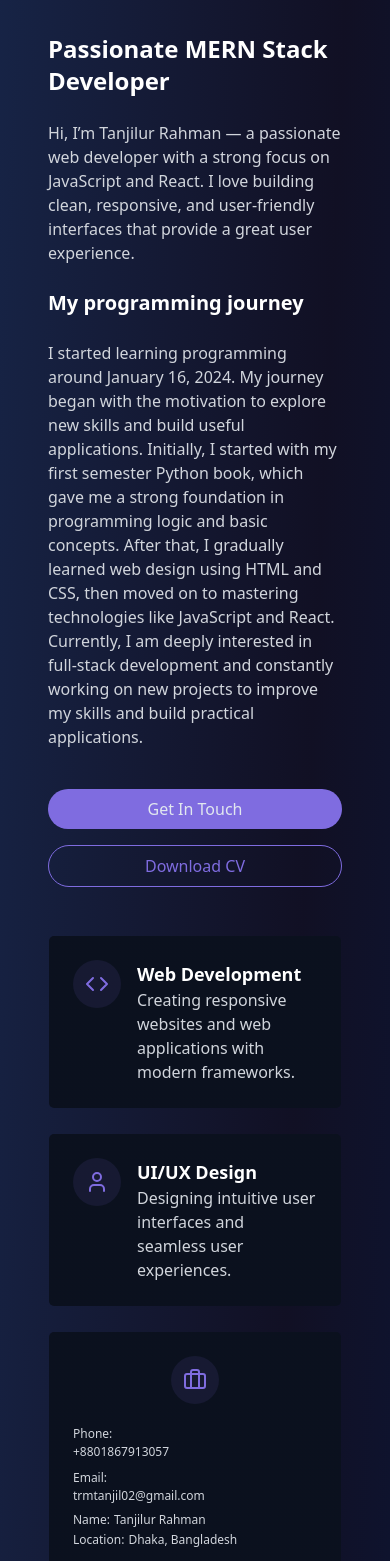
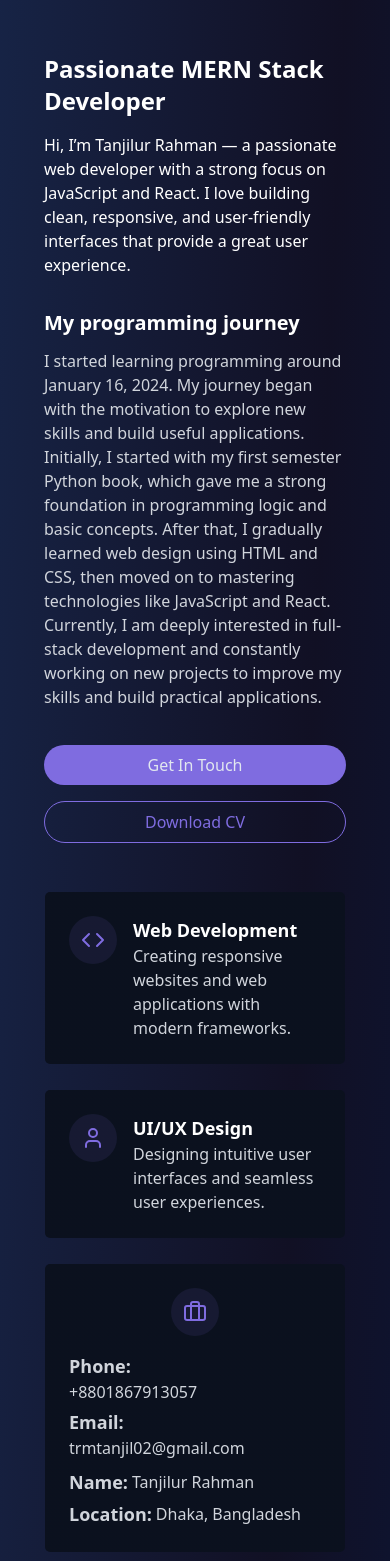
Before and after one commit to trmtanjil/my_portfolio-wevsite-, a React (Vite) app: page / in a window 390 px wide. Shown: the part 967-2528 px from the top of the page. Built offline with nearby package versions, Linux system fonts and the light colour scheme.

Commit message:
updat portfolio  commit

```diff
--- a/src/Page/Components/AboutMe.jsx
+++ b/src/Page/Components/AboutMe.jsx
@@ -4,7 +4,7 @@ import { Briefcase, Code, User } from "lucide-react";
 function AboutMe() {
   return (
 
-        <section id="about" className=" pt-[60px] pb-[30] px-4 relative">
+        <section id="about" className=" pt-[80px]   px-3 relative">
       {" "}
       <div className="container mx-auto  ">
         <h2 className="text-3xl md:text-4xl font-bold mb-12 text-center">
@@ -12,18 +12,18 @@ function AboutMe() {
         </h2>
 
         <div className="grid grid-cols-1 md:grid-cols-2 gap-12 items-center text-left">
-          <div className="space-y-6">
-            <h3 className="text-2xl font-semibold">
+          <div className=" ">
+            <h3 className="text-2xl font-semibold pb-4">
               Passionate  MERN Stack Developer
             </h3>
 
-            <p className="text-muted-foreground text-gray-300">
+            <p className="text-muted-foreground text-gray-30 pb-8">
              Hi, I’m Tanjilur Rahman — a passionate web developer with a strong focus on JavaScript and React. I love building clean, responsive, and user-friendly interfaces that provide a great user experience.
             </p>
-   <p className="text-xl font-semibold">
+   <p className="text-xl font-semibold pb-3">
     My  programming journey
    </p>
-            <p className="text-muted-foreground text-gray-300">
+            <p className="text-muted-foreground text-gray-300 pb-5">
             I started learning programming around January 16, 2024. My journey began with the motivation to explore new skills and build useful applications. Initially, I started with my first semester Python book, which gave me a strong foundation in programming logic and basic concepts.
 
 After that, I gradually learned web design using HTML and CSS, then moved on to mastering technologies like JavaScript and React. Currently, I am deeply interested in full-stack development and constantly working on new projects to improve my skills and build practical applications.
@@ -87,24 +87,24 @@ After that, I gradually learned web design using HTML and CSS, then moved on to
       {/* Left Column */}
       <div className="w-full sm:w-[50%] space-y-1">
         <div>
-          <span className="text-xs sm:text-[10px] font-medium">Phone:</span>
-          <p className="text-xs sm:text-[10px]">+8801867913057</p>
+          <span className="font-semibold text-lg">Phone:</span>
+          <p className="text-muted-foreground  text-gray-300">+8801867913057</p>
         </div>
         <div>
-          <span className="text-xs sm:text-[10px] font-medium">Email:</span>
-          <p className="text-xs sm:text-[10px] break-all">trmtanjil02@gmail.com</p>
+          <span className="font-semibold text-lg">Email:</span>
+          <p className="text-muted-foreground  text-gray-300 break-all">trmtanjil02@gmail.com</p>
         </div>
       </div>
 
       {/* Right Column */}
       <div className="w-full sm:w-[50%] space-y-1">
         <div className="flex items-center gap-1">
-          <p className="text-xs sm:text-[13px] font-medium">Name:</p>
-          <p className="text-xs sm:text-[10px]">Tanjilur Rahman</p>
+          <p className="font-semibold text-lg">Name:</p>
+          <p className="text-muted-foreground  text-gray-300]">Tanjilur Rahman</p>
         </div>
         <div className="flex items-center gap-1">
-          <span className="text-xs sm:text-[13px] font-medium">Location:</span>
-          <p className="text-xs sm:text-[10px]">Dhaka, Bangladesh</p>
+          <span className="font-semibold text-lg">Location:</span>
+          <p className="text-muted-foreground  text-gray-300">Dhaka, Bangladesh</p>
         </div>
       </div>
     </div>
--- a/src/Page/Components/Contacsection.jsx
+++ b/src/Page/Components/Contacsection.jsx
@@ -46,7 +46,7 @@ function Contacsection() {
 
 
   return (
-    <section id="contact" className="py-10 px-4 relative bg-secondary/30">
+    <section id="contact" className="pt-[70px] px-4 relative bg-secondary/30">
       <div className="container mx-auto  ">
         <h2 className="text-3xl md:text-4xl font-bold mb-4 text-center">
           Get In <span className="text-primary"> Touch</span>
--- a/src/Page/Components/Findme.jsx
+++ b/src/Page/Components/Findme.jsx
@@ -9,7 +9,7 @@ const mylinks = [
 
 function Findme() {
   return (
-    <section id="findme" className="py-8 w-full flex justify-center items-center">
+    <section id="findme" className="pt-[60px]  w-full flex justify-center items-center">
       <div className="max-w-5xl w-full px-4 sm:px-8 text-center">
         <motion.h2
           className="text-3xl font-bold mb-12"
@@ -22,7 +22,7 @@ function Findme() {
         </motion.h2>
 
         <div className="flex justify-center">
-          <div className="grid grid-cols-2 sm:grid-cols-3 gap-6 max-w-md sm:max-w-none">
+          <div className="grid grid-cols-2 sm:grid-cols-3 gap-14 max-w-md sm:max-w-none">
             {mylinks.map((skill, index) => (
               <motion.a
                 href={skill.url}
--- a/src/Page/Components/HeroSection.jsx
+++ b/src/Page/Components/HeroSection.jsx
@@ -29,7 +29,7 @@ function HeroSection() {
   return (
     <section
       id="hero"
-      className="relative min-h-screen flex flex-col  md:pt-[3%] items-center justify-center overflow-hidden bg-[url('/8e00e0cc-3be7-4b1f-96e5-b63ac2195fe5.png')] bg-cover bg-center pt-[20%]"
+      className="relative min-h-screen flex flex-col  md:pt-[5%] items-center justify-center overflow-hidden bg-[url('/8e00e0cc-3be7-4b1f-96e5-b63ac2195fe5.png')] bg-cover bg-center pt-[20%]"
     >
       {/* Background */}
       <div className="absolute inset-0 overflow-hidden z-0">
@@ -103,7 +103,7 @@ function HeroSection() {
             onMouseMove={handleMouseMove}
             onMouseEnter={() => setIsHovering(true)}
             onMouseLeave={handleMouseLeave}
-            className="relative w-48 h-58 md:w-90 md:h-120 rounded-full overflow-hidden border-4 border-primary/30 shadow-[0_0_20px_rgba(0,255,255,0.6)] cursor-pointer"
+            className="relative w-48 h-58 md:w-100 md:h-140 rounded-full overflow-hidden border-4 border-primary/30 shadow-[0_0_20px_rgba(0,255,255,0.6)] cursor-pointer"
           >
             <div className="absolute inset-0 bg-gradient-to-br from-primary/10 to-transparent rounded-full" />
             <img
--- a/src/Page/Components/MyEducation.jsx
+++ b/src/Page/Components/MyEducation.jsx
@@ -19,7 +19,7 @@ function MyEducation() {
   ];
 
   return (
-    <section className="pt-[60px] pb-[30px] bg-secondary/30">
+    <section className="pt-[80px]   bg-secondary/30">
           <h2 className="text-3xl md:text-4xl font-bold text-center mb-8">
             My <span className="text-primary">Education</span>
           </h2>
--- a/src/Page/Components/MyprojectSection.jsx
+++ b/src/Page/Components/MyprojectSection.jsx
@@ -58,7 +58,7 @@ function MyprojectSection() {
   };
 
   return (
-    <section id="projects" className="pt-[60px] pb-[30px]   relative">
+    <section id="projects" className="pt-[80px]    relative">
       <div className="container mx-auto  ">
         <h2 className="text-3xl md:text-4xl font-bold mb-4 text-center">
           Featured <span className="text-primary"> Projects </span>
--- a/src/Page/Components/SkillsSection.jsx
+++ b/src/Page/Components/SkillsSection.jsx
@@ -19,7 +19,7 @@ const skills = [
 export default function SkillsSection() {
   return (
     <section id="skills"  >
-      <div className=" pt-[60px] pb-[30px]  mx-auto px-4 text-center">
+      <div className=" pt-[80px]   mx-auto px-4 text-center">
         <motion.h2
           className="text-3xl font-bold mb-12"
           initial={{ opacity: 0, y: 20 }}
```
